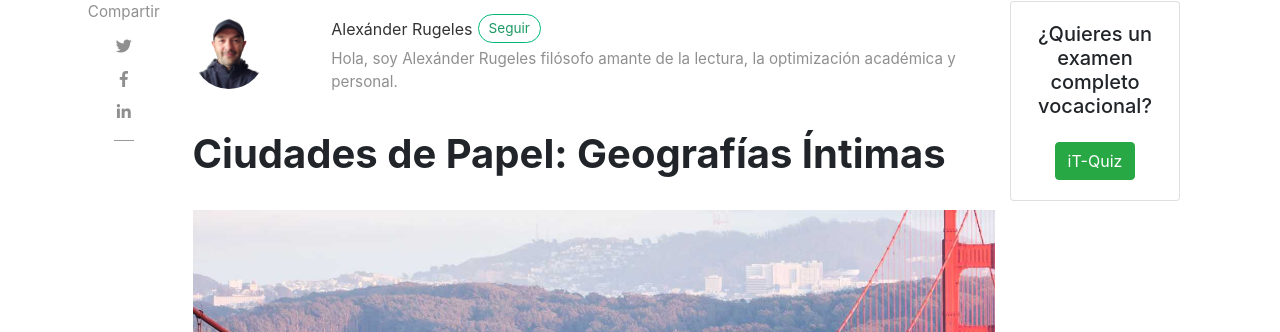
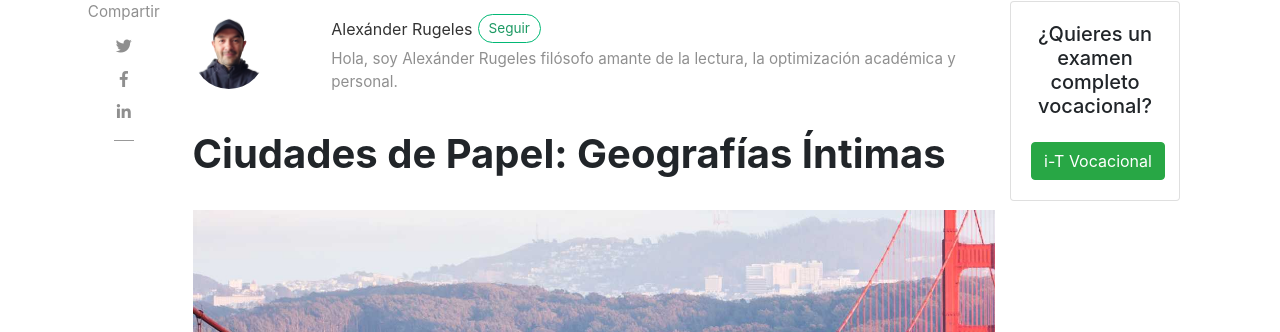
Before and after one commit to idea-tec-dev/it-vocacional-web, a Jekyll site: the page built from _posts/2025-01-28-paper-city.md, in a window 1280 px wide. Shown: the part 214-546 px from the top of the page. Built offline with Jekyll 4.4.1, drawn with Linux system fonts in a browser that asks for light colours; nearby versions of some CDN libraries; comment, search, counter and statistics services are not loaded.

Commit message:
fix: right card

```diff
--- a/_layouts/post.html
+++ b/_layouts/post.html
@@ -142,7 +142,7 @@ post_class: post-template
             <div class="card sticky-top sticky-top-80">
                 <div class="card-body text-center">
                     <h5>¿Quieres un examen completo vocacional?</h5>
-                    <a href="https://ideatec-vocacional.vercel.app/" class="btn btn-success mt-3" target="_blank">iT-Quiz</a>
+                    <a href="https://ideatec-vocacional.vercel.app/" class="btn btn-success mt-3" target="_blank">i-T Vocacional</a>
                 </div>
             </div>
         </div>
```
